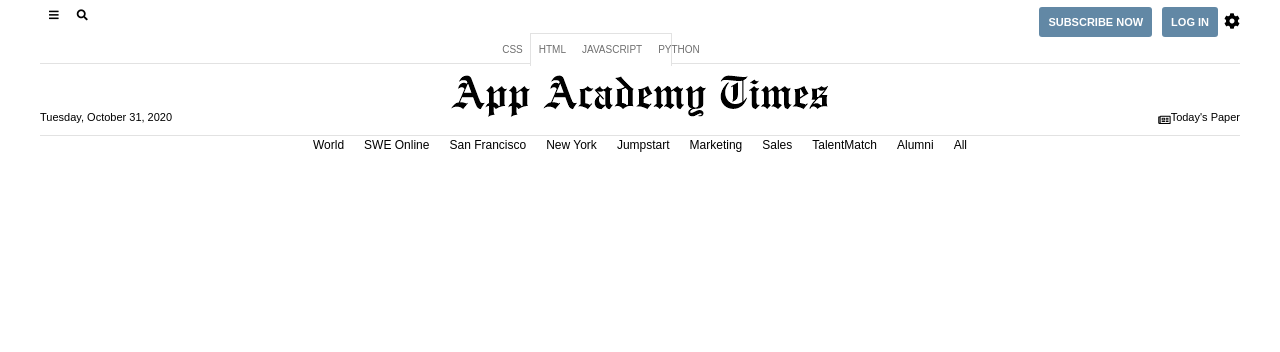
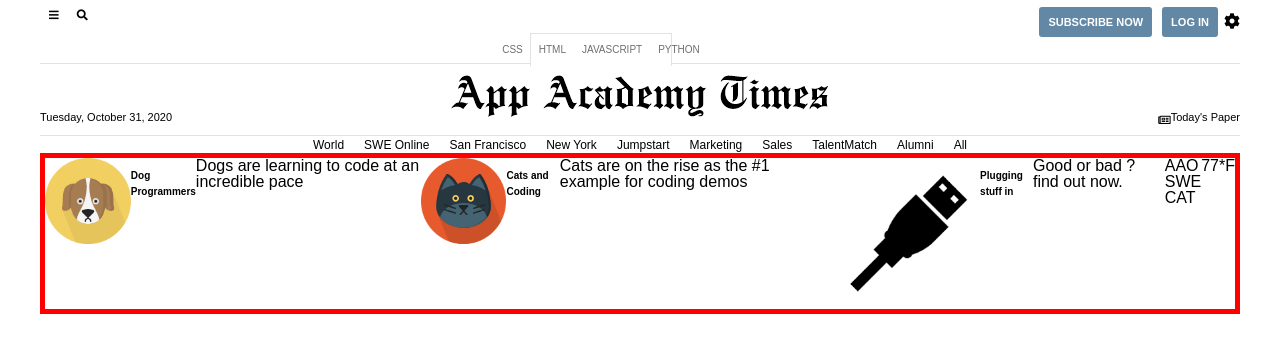
Before and after one commit to Tyythedeveloper33/advanced-html-lP, a plain HTML site: page index.html in a window 1280 px wide. Drawn offline with Linux system fonts and the light colour scheme.

Commit message:
p3 understood

```diff
--- a/index.html
+++ b/index.html
@@ -34,6 +34,23 @@
       </nav>
     </header>
 <main>
+    <div class="nine-col-grid">
+        <div class="nine-grid-item"> <img src="./images/dog.png" alt="" class="interests-bar__image"></div>
+        <div class="nine-grid-item"><h3 class="interests-bar__story-title">Dog Programmers</h3></div>
+        <div class="nine-grid-item"><p>Dogs are learning to code at an incredible pace</p></div>
+        <div class="nine-grid-item"><img src="./images/cat.png" alt="" class="interests-bar__image"></div>
+        <div class="nine-grid-item"><h3 class="interests-bar__story-title">Cats and Coding</h3></div>
+        <div class="nine-grid-item"><p>Cats are on the rise as the #1 example for coding demos</p></div>
+
+        <div class="nine-grid-item"><img src="./images/plug.png" alt="" class="interests-bar__image"></div>
+        <div class="nine-grid-item"><h3 class="interests-bar__story-title">Plugging stuff in</h3></div>
+        <div class="nine-grid-item"><p>Good or bad ?  find out now.</p></div>
+
+        <div class="nine-grid-item"><div><span>AAO</span></div> <div><span>SWE</span></div>  <div><span>CAT</span></div> </div>
+
+        <div class="nine-grid-item"><h1>77*F</h1></div>
+
+    </div>
 
 </main>
 </body>
--- a/stylesheets/components/interest-links.css
+++ b/stylesheets/components/interest-links.css
@@ -1 +1,11 @@
 /* Your code here */
+
+.nine-col-grid {
+    display: flex;
+    border: 5px solid red ;
+    justify-content: center;
+}
+
+.interests-bar__story-title{
+    font-size: 10px;
+}
```
